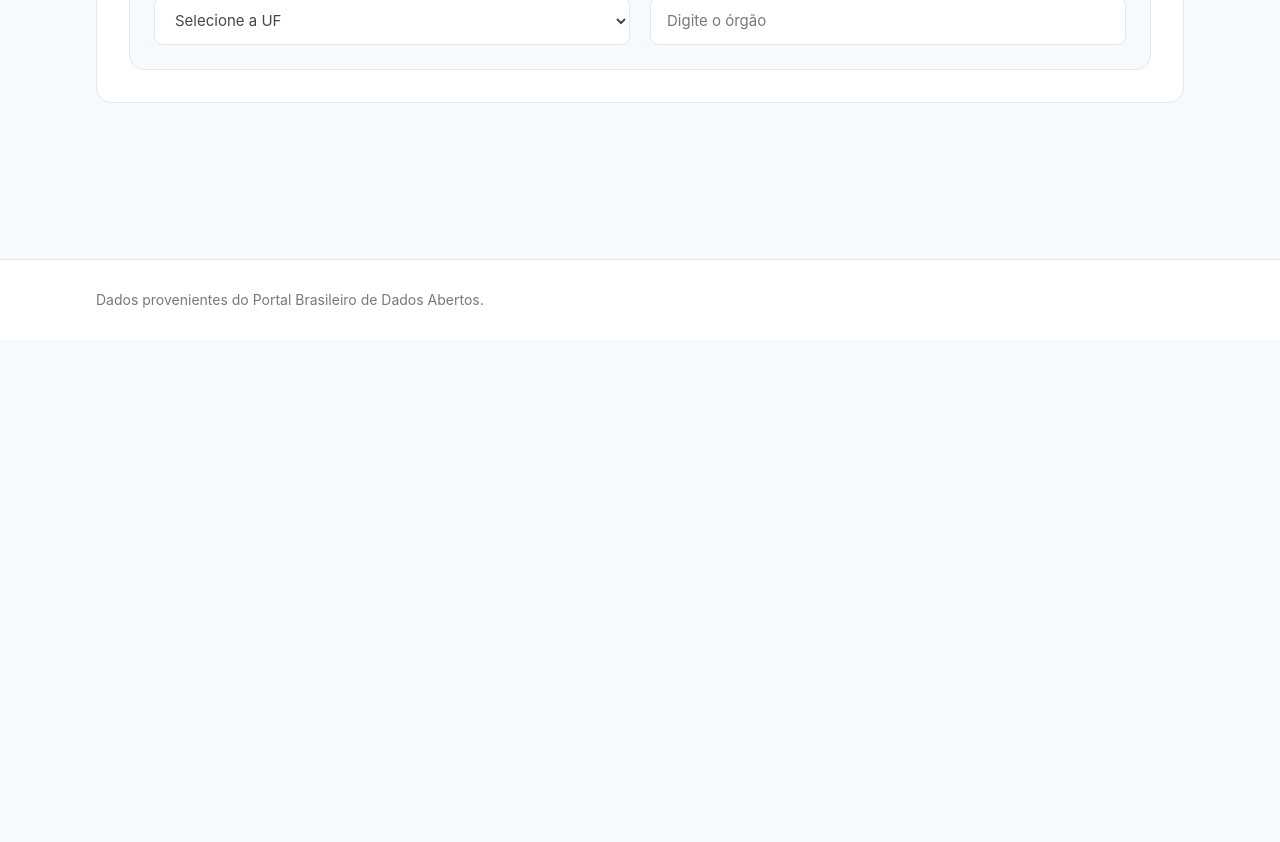
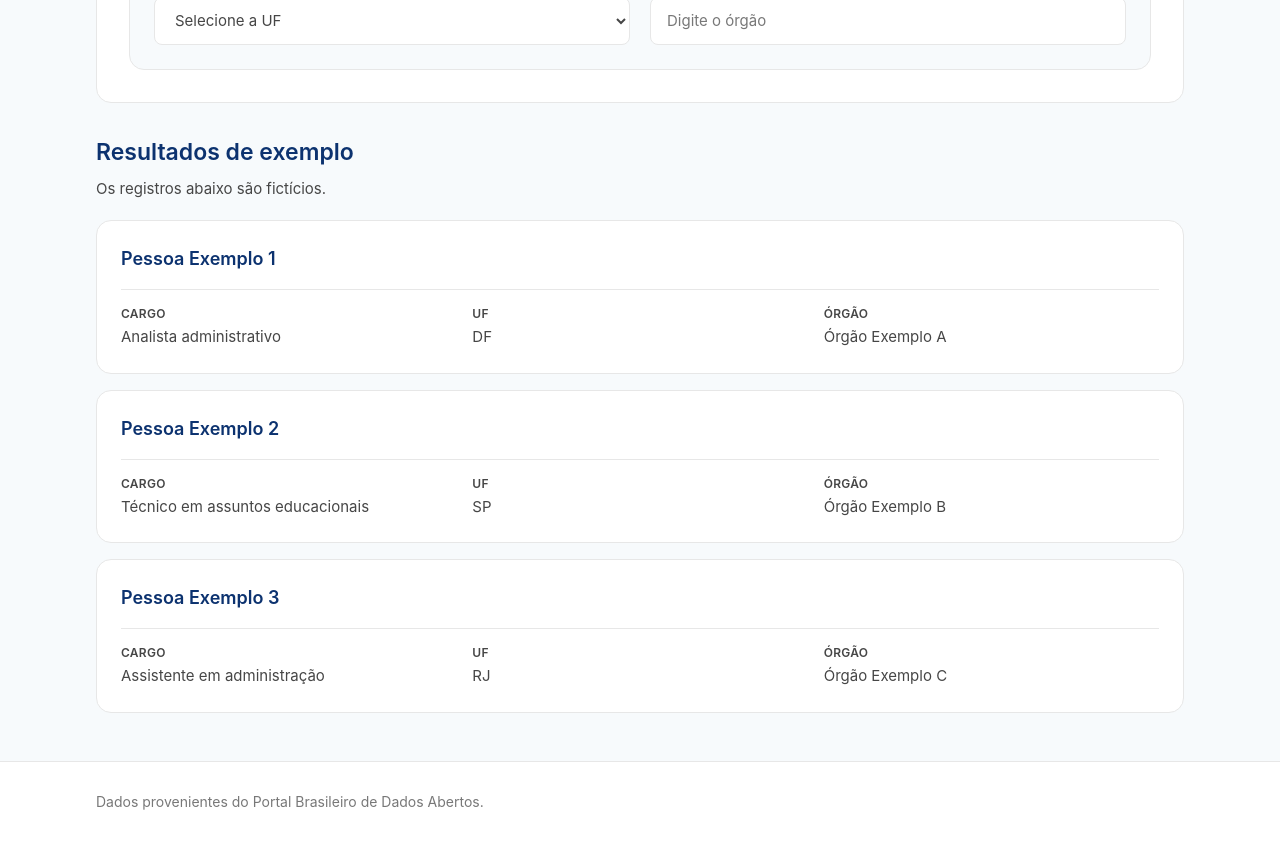
Before and after one commit to arquivo-furg/spi2-consulta-servidores, a React (Vite) app in the folder frontend/: page / in a window 1280 px wide. Shown: the part 460-1302 px from the top of the page. Before the commit the page ends 800 px from the top, so only its background shows below. Built offline with nearby package versions, Linux system fonts and the light colour scheme.

Commit message:
feat: tabela de resultados com dados de exemplo

```diff
--- /dev/null
+++ b/frontend/src/components/ResultsList.tsx
@@ -0,0 +1,72 @@
+const resultadosMockados = [
+  {
+    id: 1,
+    nome: 'Pessoa Exemplo 1',
+    cargo: 'Analista administrativo',
+    uf: 'DF',
+    orgao: 'Órgão Exemplo A',
+  },
+  {
+    id: 2,
+    nome: 'Pessoa Exemplo 2',
+    cargo: 'Técnico em assuntos educacionais',
+    uf: 'SP',
+    orgao: 'Órgão Exemplo B',
+  },
+  {
+    id: 3,
+    nome: 'Pessoa Exemplo 3',
+    cargo: 'Assistente em administração',
+    uf: 'RJ',
+    orgao: 'Órgão Exemplo C',
+  },
+]
+
+export function ResultsList() {
+  return (
+    <section aria-labelledby="results-title" className="mt-8">
+      <h2 id="results-title" className="text-[23px] font-semibold text-primary">
+        Resultados de exemplo
+      </h2>
+      <p className="mt-2 text-[15px] text-body">
+        Os registros abaixo são fictícios.
+      </p>
+      <ul className="mt-5 grid gap-4">
+        {resultadosMockados.map((resultado) => (
+          <li
+            key={resultado.id}
+            className="rounded-panel border border-border bg-surface p-5 sm:p-6"
+          >
+            <h3 className="break-words text-lg font-semibold text-primary">
+              {resultado.nome}
+            </h3>
+            <dl className="mt-4 grid gap-4 border-t border-border pt-4 sm:grid-cols-3">
+              <div>
+                <dt className="text-xs font-semibold uppercase tracking-wide text-body">
+                  Cargo
+                </dt>
+                <dd className="mt-1 break-words text-[15px] text-body">
+                  {resultado.cargo}
+                </dd>
+              </div>
+              <div>
+                <dt className="text-xs font-semibold uppercase tracking-wide text-body">
+                  UF
+                </dt>
+                <dd className="mt-1 text-[15px] text-body">{resultado.uf}</dd>
+              </div>
+              <div>
+                <dt className="text-xs font-semibold uppercase tracking-wide text-body">
+                  Órgão
+                </dt>
+                <dd className="mt-1 break-words text-[15px] text-body">
+                  {resultado.orgao}
+                </dd>
+              </div>
+            </dl>
+          </li>
+        ))}
+      </ul>
+    </section>
+  )
+}
--- a/frontend/src/main.tsx
+++ b/frontend/src/main.tsx
@@ -1,6 +1,7 @@
 import { StrictMode } from 'react'
 import { createRoot } from 'react-dom/client'
 import { AppLayout } from './components/AppLayout'
+import { ResultsList } from './components/ResultsList'
 import { SearchForm } from './components/SearchForm'
 import './index.css'
 
@@ -29,6 +30,7 @@ createRoot(root).render(
         </p>
         <SearchForm />
       </section>
+      <ResultsList />
     </AppLayout>
   </StrictMode>,
 )
```
